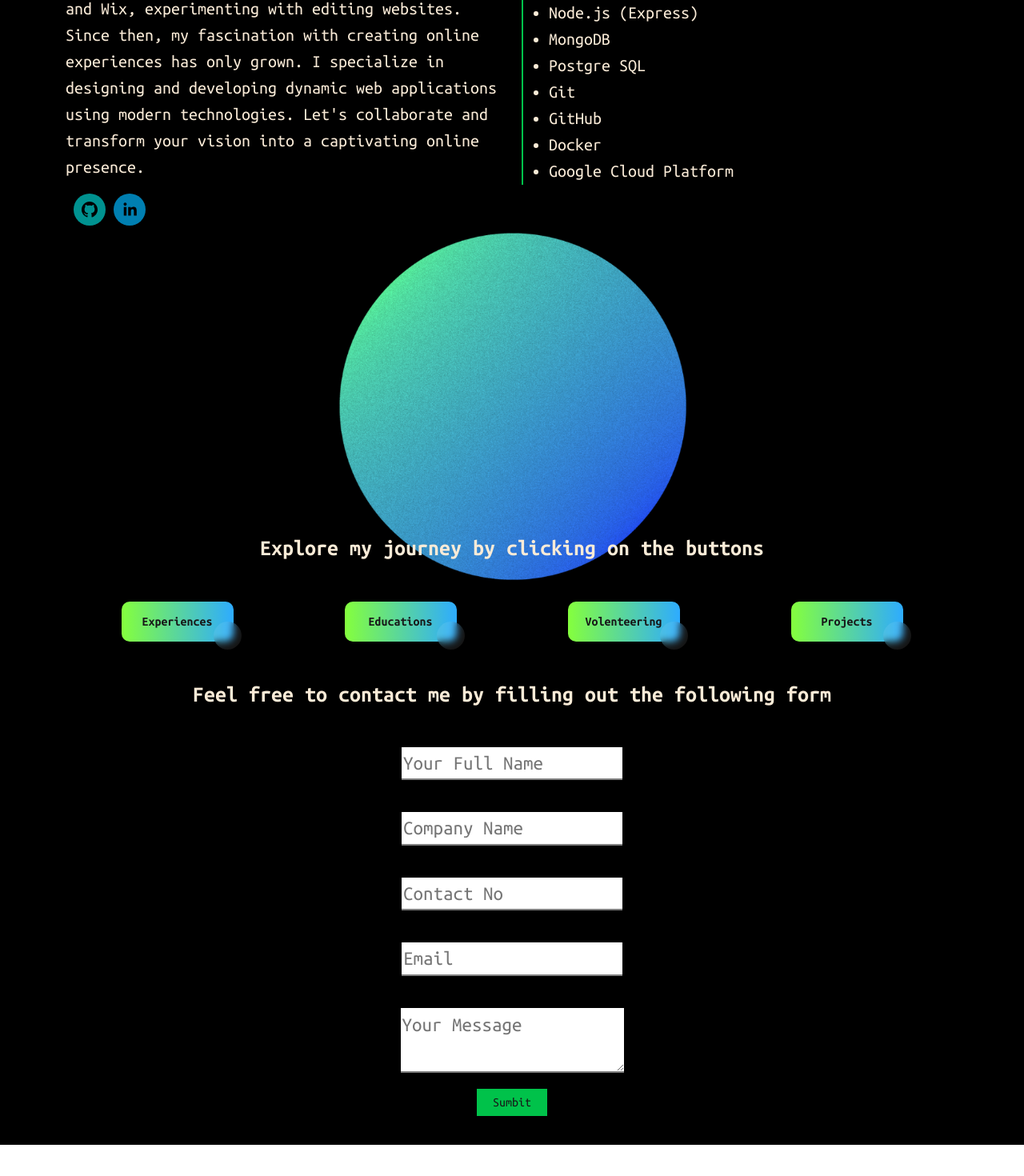
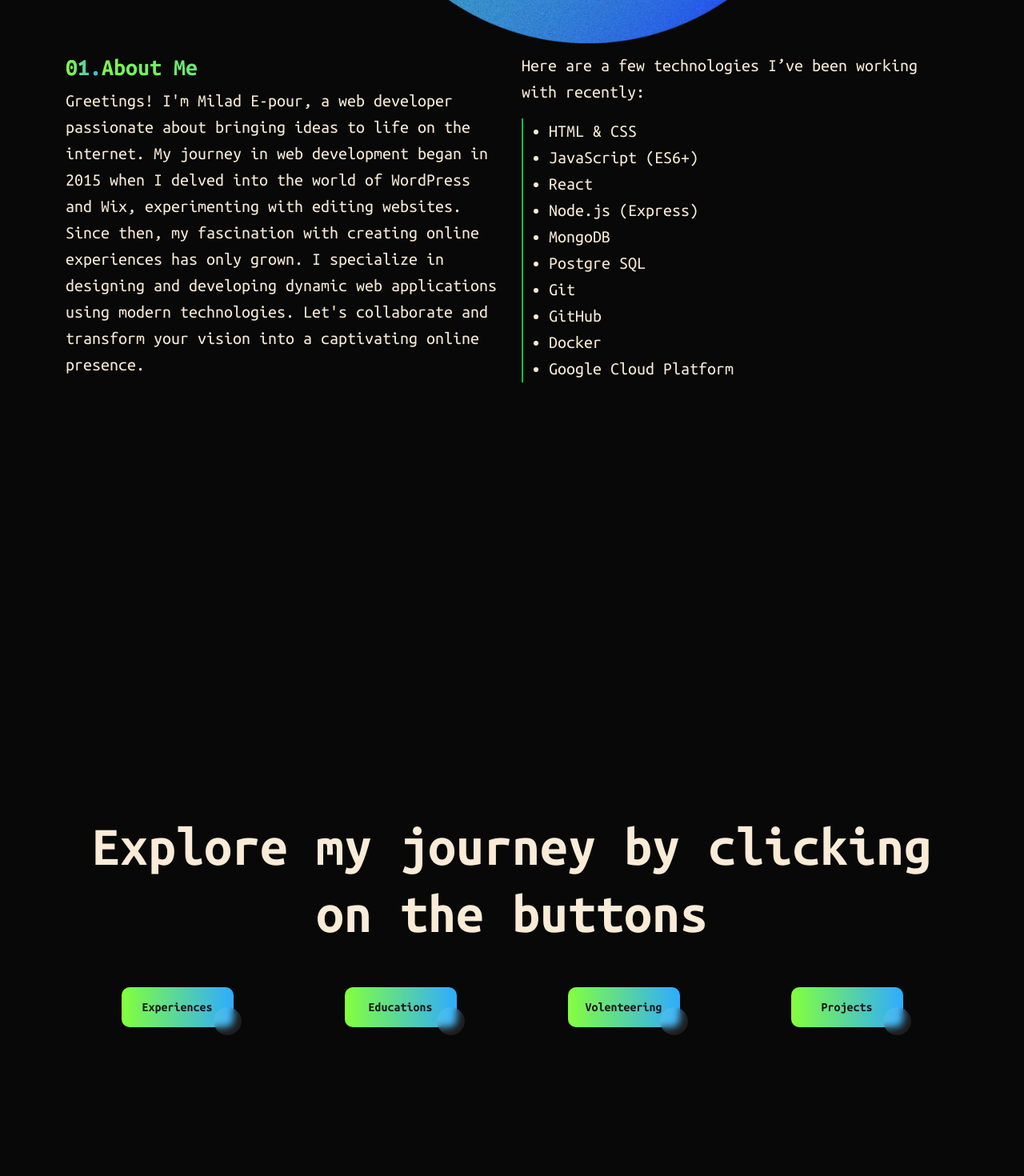
Before and after one commit to Miladepour/my-porfolio, a React (Create React App) app in the folder client/: page / in a window 1280 px wide. Shown: the part 1090-2560 px from the top of the page at 80% size. Built offline with nearby package versions, Linux system fonts and the light colour scheme.

Commit message:
update css

```diff
--- a/client/src/App.css
+++ b/client/src/App.css
@@ -3,8 +3,8 @@
   font-family: "Ubuntu Mono", monospace;
 }
 .appMain {
-  background-color: #000000;
   color: antiquewhite;
+  background-color: #000000f7;
 }
 
 .list {
@@ -84,78 +84,3 @@
   color: aliceblue;
   transition: 0.8s;
 }
-
-/* CSS Button */
-.button-86 {
-  all: unset;
-  width: 100px;
-  height: 30px;
-  font-size: 16px;
-  background: transparent;
-  border: none;
-  position: relative;
-  color: #171718;
-  cursor: pointer;
-  z-index: 1;
-  padding: 10px 20px;
-  display: flex;
-  align-items: center;
-  justify-content: center;
-  white-space: nowrap;
-  user-select: none;
-  -webkit-user-select: none;
-  touch-action: manipulation;
-  font-weight: 600;
-}
-
-.button-86::after,
-.button-86::before {
-  content: "";
-  position: absolute;
-  bottom: 0;
-  right: 0;
-  z-index: -99999;
-  transition: all 0.4s;
-}
-
-.button-86::before {
-  transform: translate(0%, 0%);
-  width: 100%;
-  height: 100%;
-  background: linear-gradient(to right, hsl(98 100% 62%), hsl(204 100% 59%));
-  border-radius: 10px;
-}
-
-.button-86::after {
-  transform: translate(10px, 10px);
-  width: 35px;
-  height: 35px;
-  background: #ffffff15;
-  backdrop-filter: blur(5px);
-  -webkit-backdrop-filter: blur(5px);
-  border-radius: 50px;
-}
-
-.button-86:hover::before {
-  transform: translate(5%, 20%);
-  width: 110%;
-  height: 110%;
-}
-
-.button-86:hover::after {
-  border-radius: 10px;
-  transform: translate(0, 0);
-  width: 100%;
-  height: 100%;
-}
-
-.button-86:active::after {
-  transition: 0s;
-  transform: translate(0, 5%);
-}
-
-.btnSelection {
-  display: flex;
-  flex-direction: row;
-  justify-content: space-around;
-}
--- a/client/src/Hero/AboutMe.js
+++ b/client/src/Hero/AboutMe.js
@@ -1,7 +1,7 @@
 import { SocialIcon } from "react-social-icons";
 import { Container, Row, Col, Image } from "react-bootstrap";
 import styles from "./AboutMe.module.css";
-import introPic from "../assets/ballabout.png";
+
 const AboutMe = () => {
   return (
     <Container className={styles.aboutMe}>
@@ -20,15 +20,6 @@ const AboutMe = () => {
             using modern technologies. Let's collaborate and transform your
             vision into a captivating online presence.
           </p>
-          <SocialIcon
-            url="https://github.com/Miladepour"
-            style={{ height: 40, width: 40, marginLeft: 10 }}
-            bgColor="#009290"
-          />
-          <SocialIcon
-            url="https://www.linkedin.com/in/milad-e-pour-a7a8a5239/"
-            style={{ height: 40, width: 40, marginLeft: 10 }}
-          />
         </Col>
         <Col>
           <p className={styles.aboutMeText}>
@@ -48,11 +39,6 @@ const AboutMe = () => {
           </ul>
         </Col>
       </Row>
-      <Row className="justify-content-md-center">
-        <Col xs={12} sm={4} md={5}>
-          <Image src={introPic} fluid />
-        </Col>
-      </Row>
     </Container>
   );
 };
--- a/client/src/Hero/Intro.js
+++ b/client/src/Hero/Intro.js
@@ -1,5 +1,5 @@
 import styles from "./Intro.module.css";
-import introPic from "../assets/intpc.png";
+import introPic from "../assets/ballabout.png";
 import { Container, Row, Col, Image } from "react-bootstrap";
 const Intro = () => {
   return (
@@ -27,7 +27,7 @@ const Intro = () => {
       </Row>
       <Row className="justify-content-md-center">
         <Col xs={12} sm={4} md={5}>
-          <Image src={introPic} fluid />
+          <Image src={introPic} />
         </Col>
       </Row>
     </Container>
--- a/client/src/SelectionDisplay/Buttons.js
+++ b/client/src/SelectionDisplay/Buttons.js
@@ -1,3 +1,4 @@
+import { useState } from "react";
 import experinceData from "../Data/experienceData.json";
 import educationData from "../Data/educationData.json";
 import volenteeringData from "../Data/volenteeringData.json";
@@ -5,44 +6,57 @@ import experienceQuotes from "../Data/experienceQuotes.json";
 import educationQuotes from "../Data/educationQuotes.json";
 import volenteeringQuotes from "../Data/volenteeringQuotes.json";
 import project from "../Data/projects.json";
+import styles from "./Buttons.module.css";
 
 const Buttons = ({ SetData, setMessage }) => {
+  const [isTitleVisible, setIsTitleVisible] = useState(true);
+
   function expOnClick() {
     let random = pickFromArray(experienceQuotes);
     SetData(experinceData);
     setMessage(random);
+    setIsTitleVisible(false);
   }
 
   function eduOnClick() {
     let random = pickFromArray(educationQuotes);
     SetData(educationData);
     setMessage(random);
+    setIsTitleVisible(false);
   }
 
   function volOnClick() {
     let random = pickFromArray(volenteeringQuotes);
     SetData(volenteeringData);
     setMessage(random);
+    setIsTitleVisible(false);
   }
   function porjectOnClick() {
     SetData(project);
+    setIsTitleVisible(false);
   }
   return (
     <div>
-      <h3 className="titleAboveBtn">
-        Explore my journey by clicking on the buttons
-      </h3>
-      <div className="btnSelection">
-        <button onClick={expOnClick} value="experince" className="button-86">
+      {isTitleVisible && (
+        <h3 className={styles.title}>
+          Explore my journey by clicking on the buttons
+        </h3>
+      )}
+      <div className={styles.btnSelection}>
+        <button
+          onClick={expOnClick}
+          value="experince"
+          className={styles.button86}
+        >
           Experiences
         </button>
-        <button onClick={eduOnClick} className="button-86">
+        <button onClick={eduOnClick} className={styles.button86}>
           Educations
         </button>
-        <button onClick={volOnClick} className="button-86">
+        <button onClick={volOnClick} className={styles.button86}>
           Volenteering
         </button>
-        <button onClick={porjectOnClick} className="button-86">
+        <button onClick={porjectOnClick} className={styles.button86}>
           Projects
         </button>
       </div>
--- /dev/null
+++ b/client/src/SelectionDisplay/Buttons.module.css
@@ -0,0 +1,82 @@
+.title {
+  text-align: center;
+  margin-top: 50px;
+  margin-bottom: 50px;
+  font-size: 70px;
+  font-weight: bold;
+}
+
+/* CSS Button */
+.button86 {
+  all: unset;
+  width: 100px;
+  height: 30px;
+  font-size: 16px;
+  background: transparent;
+  border: none;
+  position: relative;
+  color: #171718;
+  cursor: pointer;
+  z-index: 1;
+  padding: 10px 20px;
+  display: flex;
+  align-items: center;
+  justify-content: center;
+  white-space: nowrap;
+  user-select: none;
+  -webkit-user-select: none;
+  touch-action: manipulation;
+  font-weight: 600;
+}
+
+.button86::after,
+.button86::before {
+  content: "";
+  position: absolute;
+  bottom: 0;
+  right: 0;
+  z-index: -99999;
+  transition: all 0.4s;
+}
+
+.button86::before {
+  transform: translate(0%, 0%);
+  width: 100%;
+  height: 100%;
+  background: linear-gradient(to right, hsl(98 100% 62%), hsl(204 100% 59%));
+  border-radius: 10px;
+}
+
+.button86::after {
+  transform: translate(10px, 10px);
+  width: 35px;
+  height: 35px;
+  background: #ffffff15;
+  backdrop-filter: blur(5px);
+  -webkit-backdrop-filter: blur(5px);
+  border-radius: 50px;
+}
+
+.button86:hover::before {
+  transform: translate(5%, 20%);
+  width: 110%;
+  height: 110%;
+}
+
+.button86:hover::after {
+  border-radius: 10px;
+  transform: translate(0, 0);
+  width: 100%;
+  height: 100%;
+}
+
+.button-86:active::after {
+  transition: 0s;
+  transform: translate(0, 5%);
+}
+
+.btnSelection {
+  display: flex;
+  flex-direction: row;
+  justify-content: space-around;
+}
--- a/client/src/SelectionDisplay/DisplayList.js
+++ b/client/src/SelectionDisplay/DisplayList.js
@@ -2,20 +2,19 @@ import { useState } from "react";
 import Buttons from "./Buttons";
 import List from "./List";
 import { Container, Row, Col, Image } from "react-bootstrap";
+import styles from "./DisplayList.module.css";
 
 function DisplayList() {
   const [data, SetData] = useState([]);
   const [message, setMessage] = useState([]);
   return (
-    <Container>
+    <Container className={styles.display}>
       <Row>
         <Col>
-          <div className="displayList">
-            <Buttons SetData={SetData} setMessage={setMessage} />
-            <h4 className="listTitles">{message.quote}</h4>
-            <p className="listSubTitles">{message.author}</p>
-            <List allData={data} />
-          </div>
+          <Buttons SetData={SetData} setMessage={setMessage} />
+          <h4 className="listTitles">{message.quote}</h4>
+          <p className="listSubTitles">{message.author}</p>
+          <List allData={data} />
         </Col>
       </Row>
     </Container>
--- /dev/null
+++ b/client/src/SelectionDisplay/DisplayList.module.css
@@ -0,0 +1,4 @@
+.display {
+  min-height: 100vh;
+  margin-top: 100px;
+}
```
Also changed, not shown: client/src/assets/Ilioneee.png (deleted).
